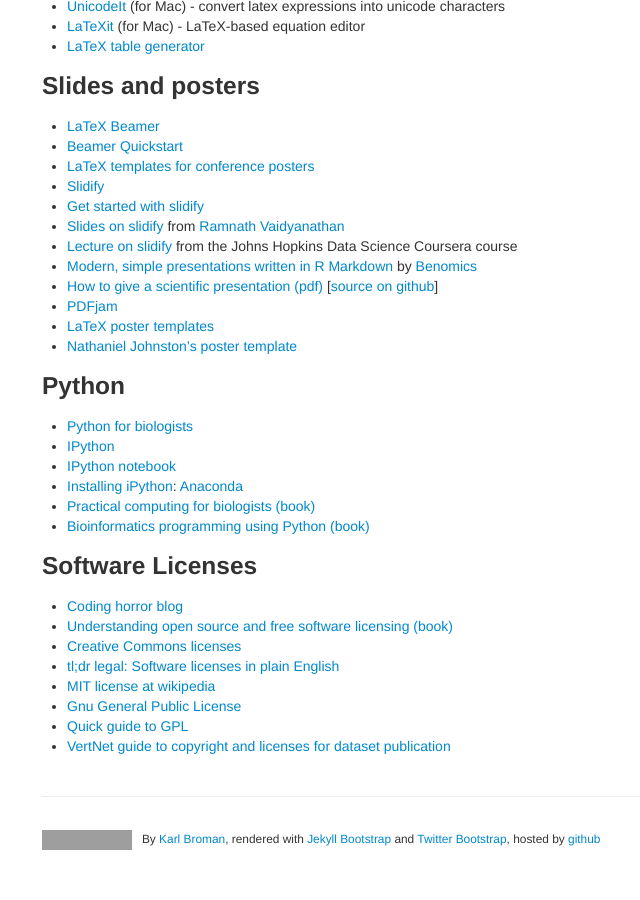
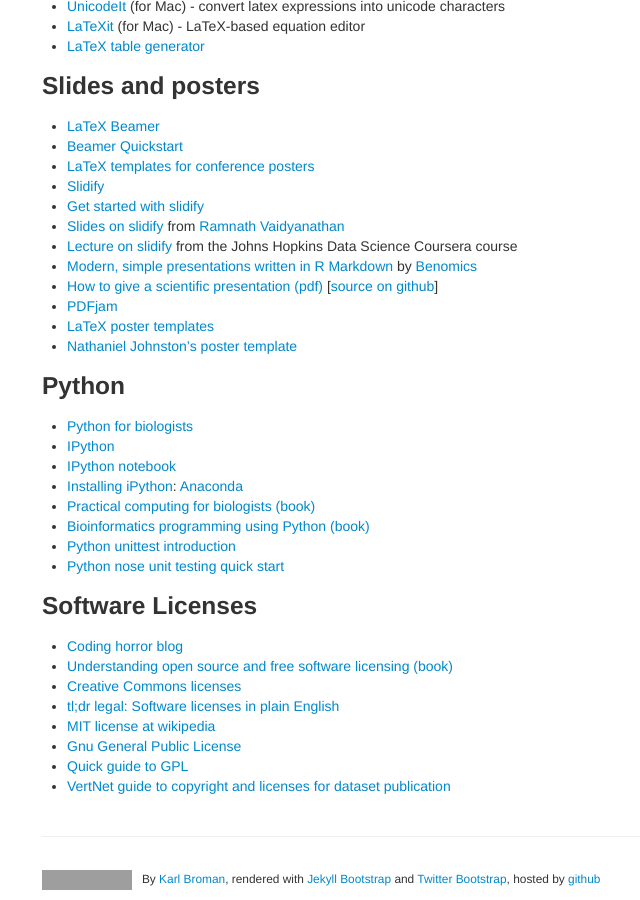
Before and after one commit to kbroman/Tools4RR, a Jekyll site: the page built from pages/resources.md, in a window 1280 px wide and 900 px high, scrolled down 3199 px. Shown: the whole window, without its empty margins (248-888 px from the left). Built offline with Jekyll 4.4.1, drawn with Linux system fonts in a browser that asks for light colours; before the commit the page ends 4059 px from its top, so only the background shows below that; grey boxes are pictures that could not be loaded.

Commit message:
Add links re python unit tests

```diff
--- a/pages/resources.md
+++ b/pages/resources.md
@@ -223,6 +223,8 @@
 - [Installing iPython](http://ipython.org/install.html): [Anaconda](http://continuum.io/downloads)
 - [Practical computing for biologists (book)](http://www.amazon.com/exec/obidos/ASIN/0878933913/7210-20)
 - [Bioinformatics programming using Python (book)](http://www.amazon.com/exec/obidos/ASIN/059615450X/7210-20)
+- [Python unittest introduction](http://pythontesting.net/framework/unittest/unittest-introduction)
+- [Python nose unit testing quick start](http://blog.jameskyle.org/2010/10/nose-unit-testing-quick-start)
 
 ### Software Licenses
 
```
